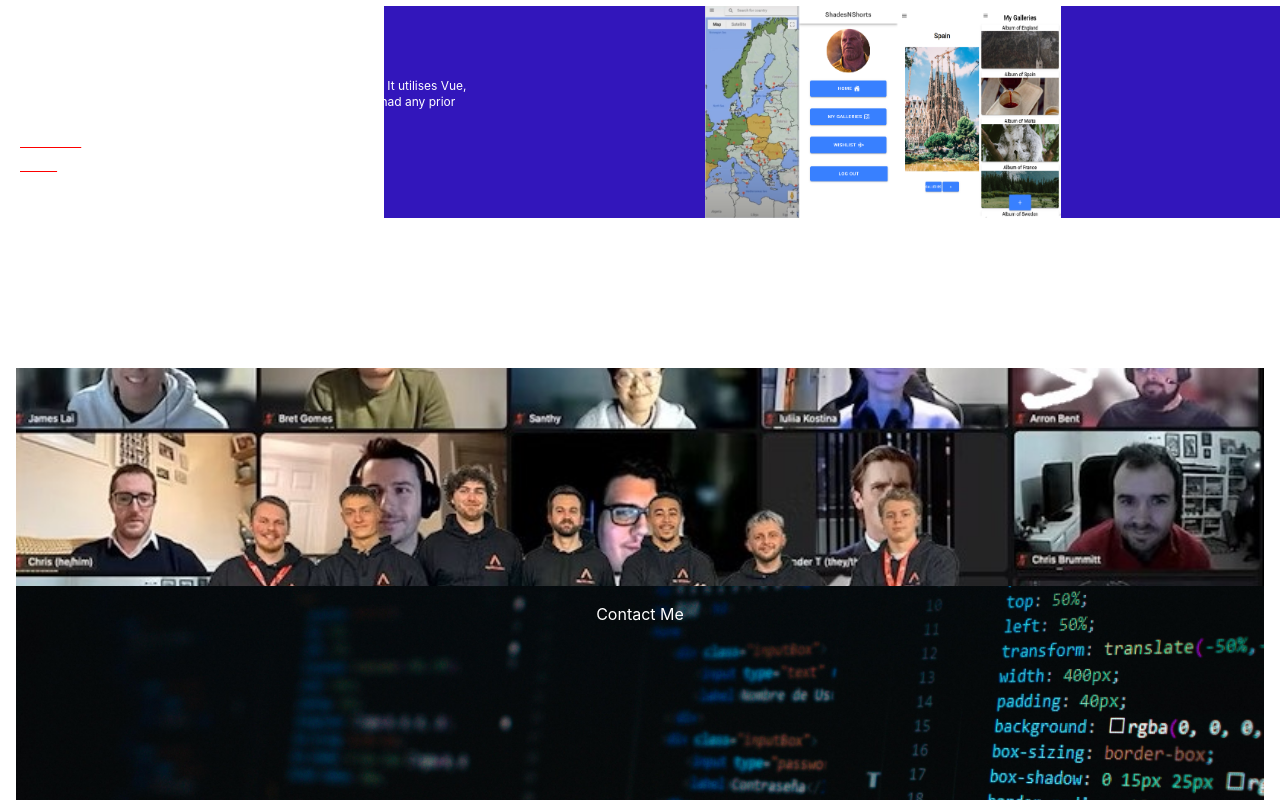
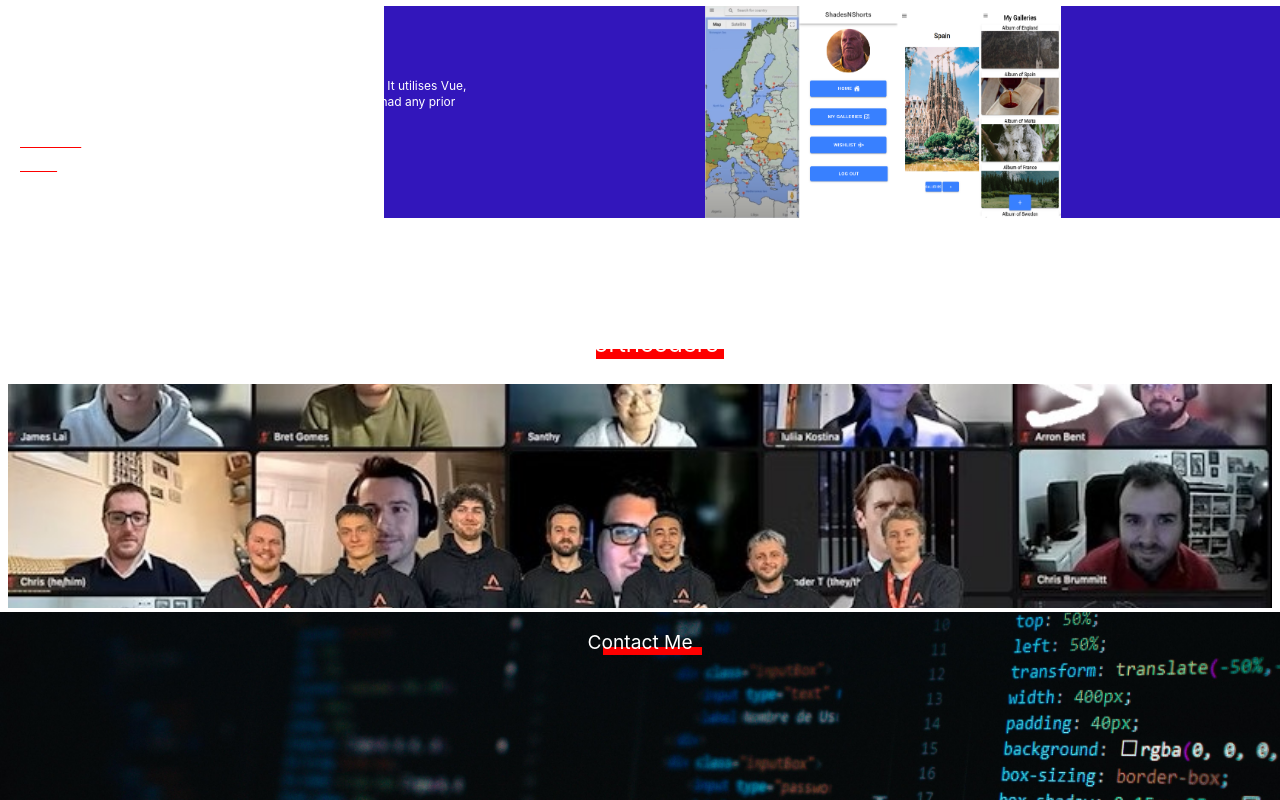
Before and after one commit to Arron-B/portfolio, a React (Vite) app: page / in a window 1280 px wide. Shown: the part 2000-2800 px from the top of the page. Built offline with nearby package versions, Linux system fonts and the light colour scheme.

Commit message:
Northcoders and Contact section styled
app background colour changes and new images for contact me section

```diff
--- a/src/components/NcAndContact.jsx
+++ b/src/components/NcAndContact.jsx
@@ -24,14 +24,13 @@ function NcAndContact({ isDark, isNavOpen }) {
 			) : null}
 			<section
 				className={
-					"h-[92dvh] w-vw px-4 pb-6 flex flex-col justify-evenly" +
+					"h-[92dvh] w-vw flex flex-col justify-evenly gap-1" +
 					(isNavOpen ? " hidden" : "") +
 					(isDark ? " text-white" : " text-black")
 				}
 			>
-				<h2 className="text-lg">Northcoders</h2>
 				<div
-					className="northcoders relative h-[50%] mt-1 bg-[url('./src/assets/August-cohort.jpg')] bg-cover bg-center"
+					className="northcoders relative h-[50%] mt-12 mx-2 bg-[url('./src/assets/August-cohort.jpg')] bg-cover bg-center"
 					onClick={() => {
 						setIsNorthcodersModalOpen(true);
 					}}
@@ -42,6 +41,12 @@ function NcAndContact({ isDark, isNavOpen }) {
 						setIsHovered(false);
 					}}
 				>
+					<div className="absolute left-[50%] top-10">
+						<h2 className="text-2xl z-10 w-32 relative -left-[50%] -top-[6rem]">
+							Northcoders
+						</h2>
+						<div className="red-line z-0 bg-my-red relative w-[8rem] h-2.5 -left-[34%] -top-[6.7rem]"></div>
+					</div>
 					<div
 						className={
 							"bg-[rgba(0,0,0,0.5)] h-full w-full flex justify-center items-center" +
@@ -59,7 +64,12 @@ function NcAndContact({ isDark, isNavOpen }) {
 							: " bg-[url('./src/assets/light-background.jpg')] bg-cover bg-center")
 					}
 				>
-					Contact Me
+					<div className="absolute left-[50%]">
+						<h2 className="text-[1.2rem] relative z-10 -left-[50%]">
+							Contact Me
+						</h2>
+						<div className="z-0 bg-my-red relative w-[6.2rem] h-[0.5rem] -left-[35%] -translate-y-2.5"></div>
+					</div>
 				</div>
 			</section>
 		</>
--- a/tailwind.config.js
+++ b/tailwind.config.js
@@ -4,8 +4,8 @@ export default {
 	theme: {
 		extend: {
 			colors: {
-				"dark-bg": "#1a1a1a",
-				"light-bg": "#d5d7d4",
+				"dark-bg": "#040A0E",
+				"light-bg": "#FAFAFA",
 				"my-red": "#fd0000",
 			},
 		},
```
Also changed, not shown: src/assets/light-background.jpg.
